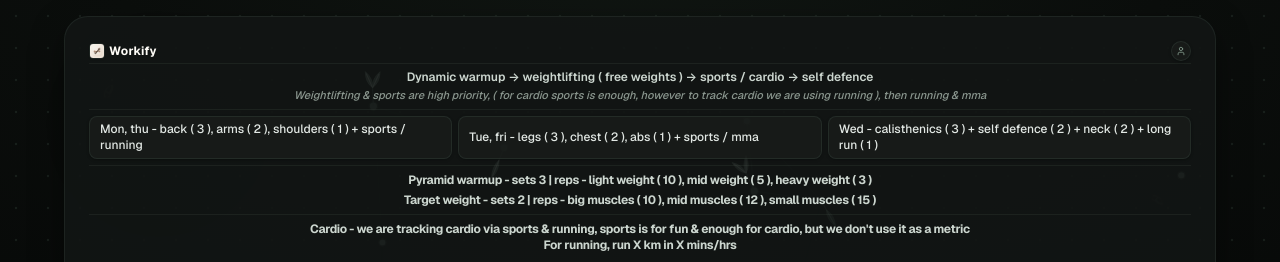
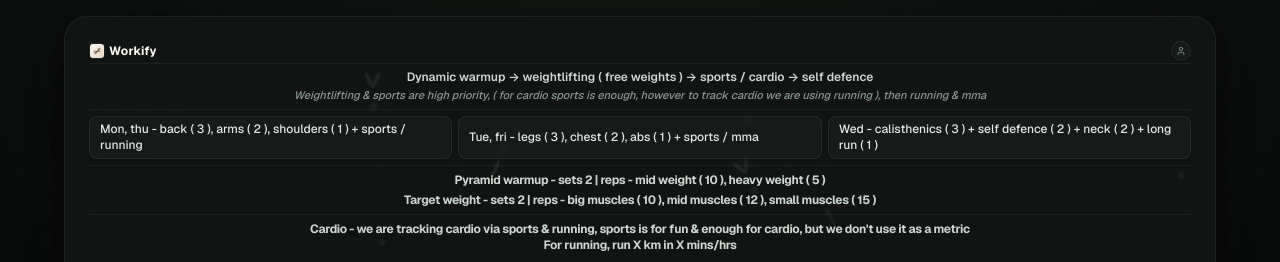
Before and after one commit to AbhinavXDayal/Workify, a React (Vite) app: page / in a window 1280 px wide. Shown: the top 262 px of the page. Built offline with nearby package versions, Linux system fonts and the light colour scheme; no server answers.

Commit message:
Update Pyramid warmup text and align font size with Target weight

```diff
--- a/src/components/SplitHeader.tsx
+++ b/src/components/SplitHeader.tsx
@@ -92,7 +92,7 @@ export const SplitHeader: React.FC<SplitHeaderProps> = ({
         <hr className="border-[#4A5A4F]/20 my-1.5" />
 
         {/* Warmup guidelines */}
-        <p className="text-[#CCD6CF] text-[10px] sm:text-xs font-bold tracking-tight mb-1 text-center">
+        <p className="text-[#CCD6CF] text-[9.5px] sm:text-xs font-bold tracking-tight mb-1 text-center">
           {SPLIT_HEADER_TEXT.pyramidWarmup}
         </p>
 
--- a/src/constants/workoutConfig.ts
+++ b/src/constants/workoutConfig.ts
@@ -10,7 +10,7 @@ export const SPLIT_HEADER_TEXT = {
     'Wed - calisthenics ( 3 ) + self defence ( 2 ) + neck ( 2 ) + long run ( 1 )',
   ],
   pyramidWarmup:
-    'Pyramid warmup - sets 3 | reps - light weight ( 10 ), mid weight ( 5 ), heavy weight ( 3 )',
+    'Pyramid warmup - sets 2 | reps - mid weight ( 10 ), heavy weight ( 5 )',
   guidelines:
     'Target weight - sets 2 | reps - big muscles ( 10 ), mid muscles ( 12 ), small muscles ( 15 )',
   cardioGuideline:
```
